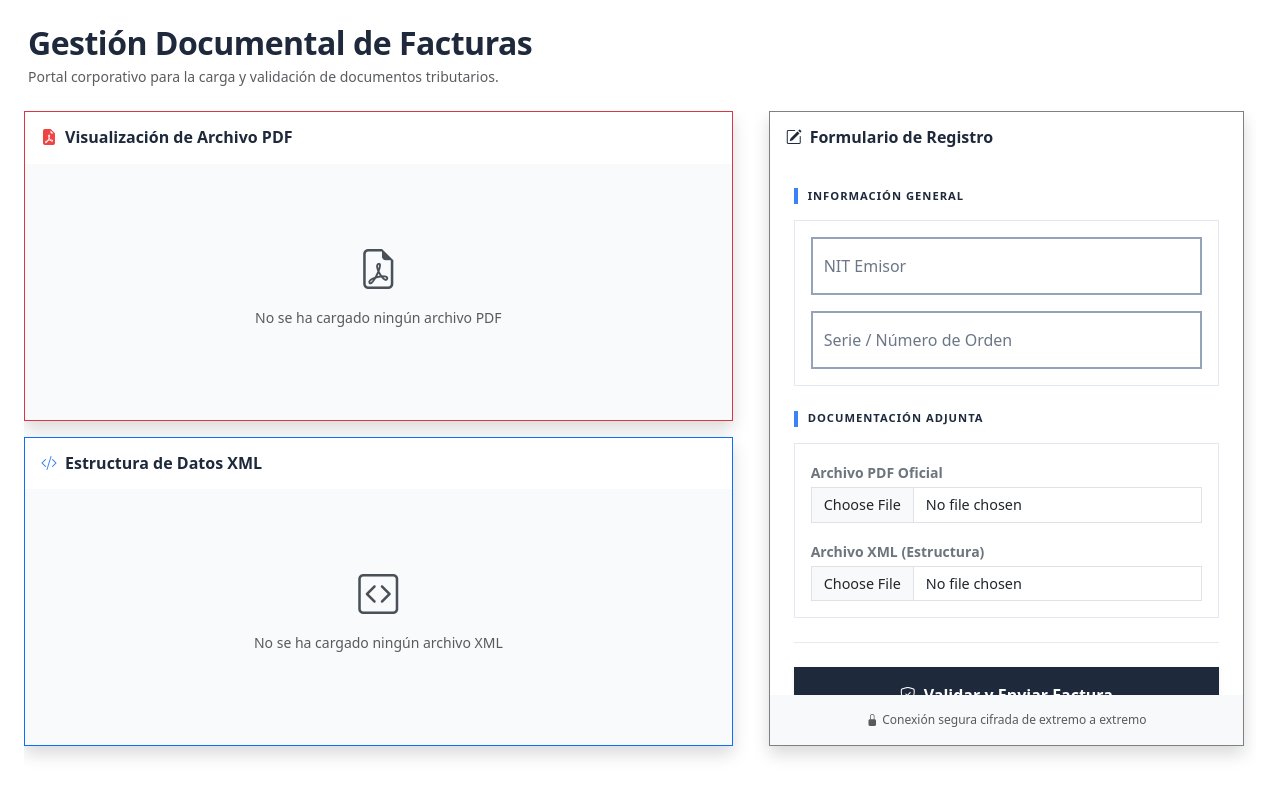
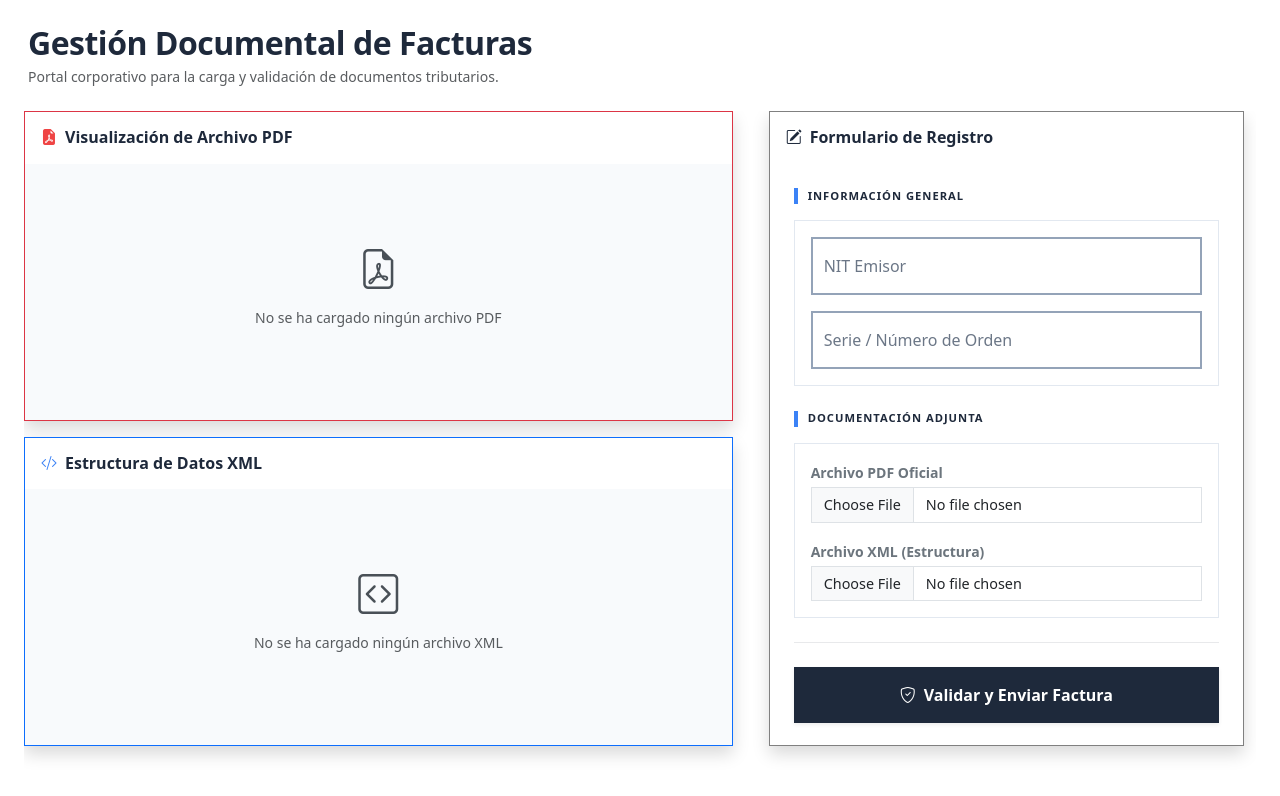
Before and after one commit to GarooInc/garoo-panel, a React (Vite) app: page /form in a window 1280 px wide. Shown: the top 796 px of the page. Built offline with nearby package versions, Linux system fonts and the light colour scheme; no server answers.

Commit message:
upd: Form design profesional

```diff
--- a/src/pages/Form.jsx
+++ b/src/pages/Form.jsx
@@ -496,17 +496,6 @@ const FormPage = () => {
                                         )}
                                     </button>
                                 </div>
-
-                                <div className="card-footer bg-light border-0 text-center py-3">
-                                    <p
-                                        className="text-muted mb-0"
-                                        style={{ fontSize: "0.75rem" }}
-                                    >
-                                        <i className="bi bi-lock-fill me-1"></i>
-                                        Conexión segura cifrada de extremo a
-                                        extremo
-                                    </p>
-                                </div>
                             </div>
                         </div>
                     </div>
```
